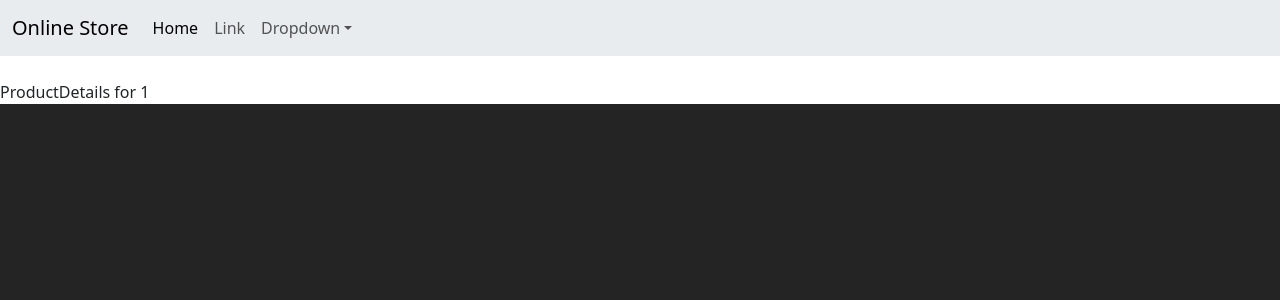
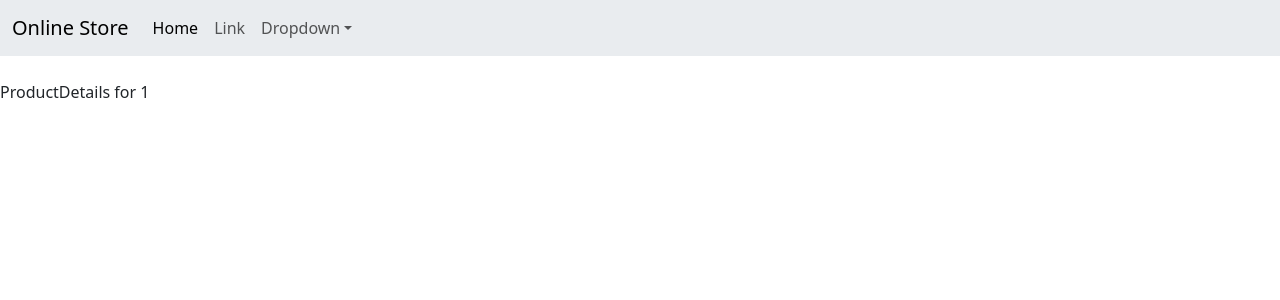
Before and after one commit to ahmads1990/OnlineStore-React, a React (Vite) app: page /product/1 in a window 1280 px wide. Shown: the top 300 px of the page. Built offline with nearby package versions, Linux system fonts and the light colour scheme.

Commit message:
Add new api url and modify index css

```diff
--- a/src/apiUrls.js
+++ b/src/apiUrls.js
@@ -1,3 +1,3 @@
-const ApiUrls = { getAll: "http://localhost:3001/products" };
+const ApiUrls = { getAllProducts: "http://localhost:3001/products", getProductById: "http://localhost:3001/products" };
 
 export default ApiUrls;
--- a/src/components/ProductList/ProductList.jsx
+++ b/src/components/ProductList/ProductList.jsx
@@ -3,7 +3,7 @@
 import ApiUrls from "../../apiUrls.js";
 
 const ProductList = () => {
-    const { data: productData, isLoading, error } = useFetch(ApiUrls.getAll);
+    const { data: productData, isLoading, error } = useFetch(ApiUrls.getAllProducts);
 
     return (
         <div className="container">
--- a/src/index.css
+++ b/src/index.css
@@ -2,3 +2,6 @@
     color: rgba(255, 255, 255, 0.87);
     background-color: #242424;
 }
+body {
+    height: 100vh;
+}
```
